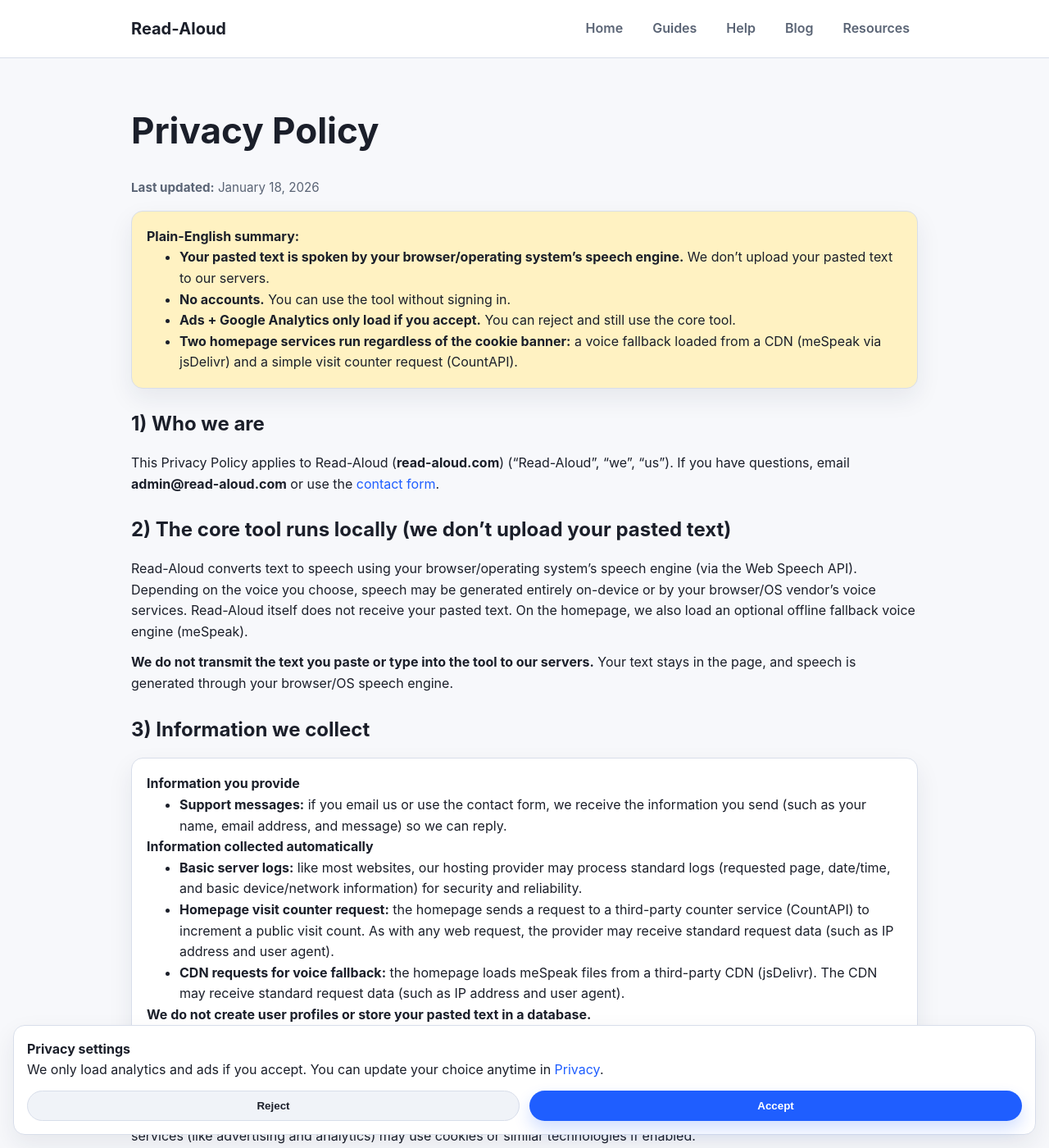
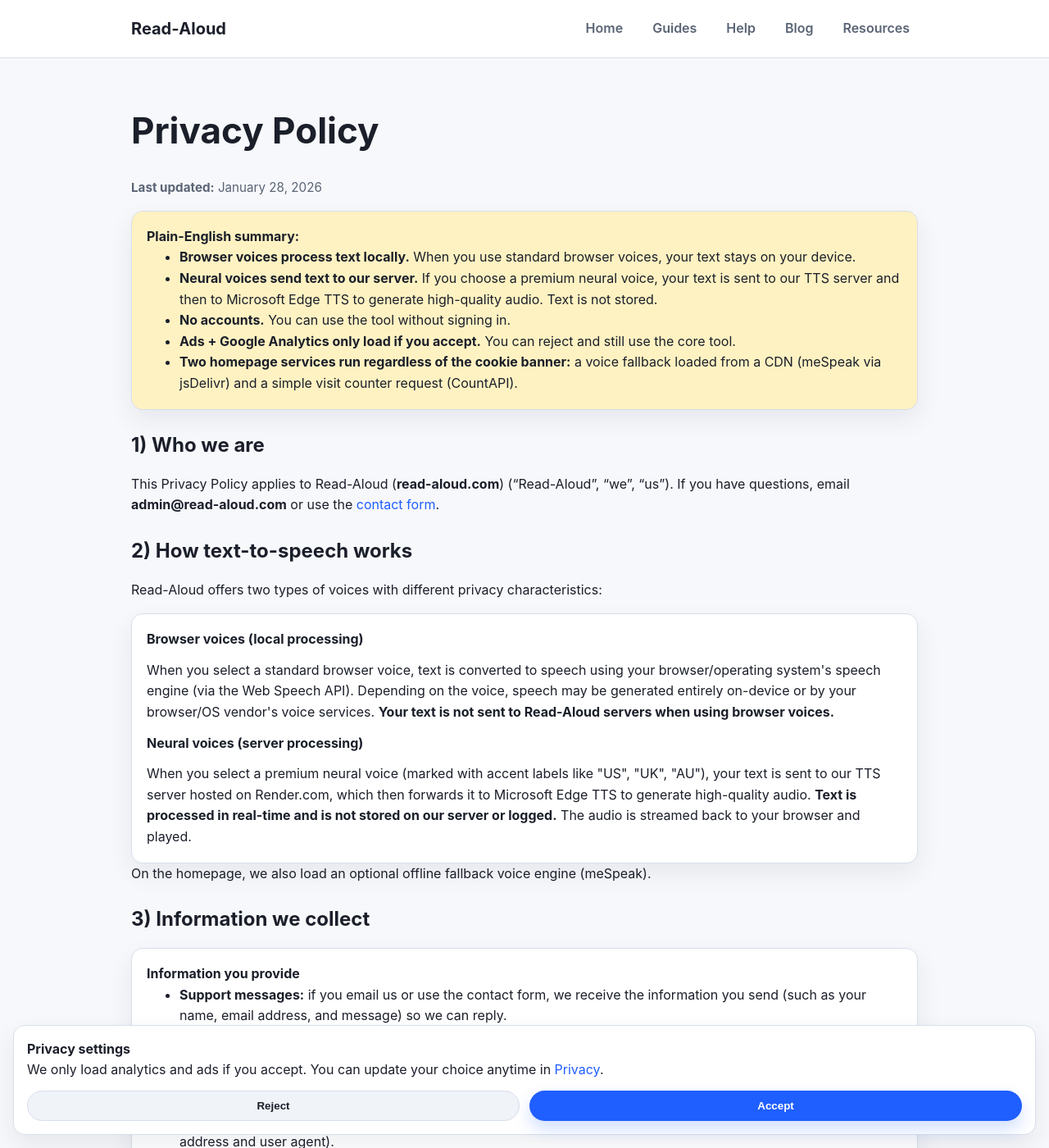
Before and after one commit to ndaly111/read-aloud, a Jekyll site: the page privacy.html, which Jekyll copies as it is, in a window 1280 px wide and 1400 px high. Shown: the whole window at 82% size. Built offline with Jekyll 4.4.1, drawn with Linux system fonts in a browser that asks for light colours; some of the changed text lies outside the part shown.

Commit message:
Update privacy policy for neural voice feature
- Add disclosure that neural voices send text to TTS server
- Explain difference between browser voices (local) and neural voices (server)
- Add Microsoft Edge TTS to third-party services section
- Update last modified date

Co-Authored-By: Claude Opus 4.5 <noreply@anthropic.com>

```diff
--- a/privacy.html
+++ b/privacy.html
@@ -5,7 +5,7 @@
 <title>Privacy Policy | Read‑Aloud</title>
 <link rel="canonical" href="https://read-aloud.com/privacy.html">
 <meta name="viewport" content="width=device-width,initial-scale=1">
-<meta name="description" content="Privacy policy for Read‑Aloud (read-aloud.com). Read‑Aloud is a privacy-first text-to-speech tool that speaks text locally in your browser.">
+<meta name="description" content="Privacy policy for Read‑Aloud (read-aloud.com). Learn how browser voices process text locally and how premium neural voices use our TTS server.">
   <link rel="stylesheet" href="/styles.css">
   <script src="/cookie-consent.js" defer></script>
 </head>
@@ -26,12 +26,13 @@
 
 <main>
   <h1>Privacy Policy</h1>
-  <p class="small"><strong>Last updated:</strong> January 18, 2026</p>
+  <p class="small"><strong>Last updated:</strong> January 28, 2026</p>
 
   <div class="highlight">
     <strong>Plain-English summary:</strong>
     <ul>
-      <li><strong>Your pasted text is spoken by your browser/operating system’s speech engine.</strong> We don’t upload your pasted text to our servers.</li>
+      <li><strong>Browser voices process text locally.</strong> When you use standard browser voices, your text stays on your device.</li>
+      <li><strong>Neural voices send text to our server.</strong> If you choose a premium neural voice, your text is sent to our TTS server and then to Microsoft Edge TTS to generate high-quality audio. Text is not stored.</li>
       <li><strong>No accounts.</strong> You can use the tool without signing in.</li>
       <li><strong>Ads + Google Analytics only load if you accept.</strong> You can reject and still use the core tool.</li>
       <li><strong>Two homepage services run regardless of the cookie banner:</strong> a voice fallback loaded from a CDN (meSpeak via jsDelivr) and a simple visit counter request (CountAPI).</li>
@@ -44,16 +45,29 @@
     If you have questions, email <strong>admin@read-aloud.com</strong> or use the <a href="/contact.html">contact form</a>.
   </p>
 
-  <h2>2) The core tool runs locally (we don’t upload your pasted text)</h2>
+  <h2>2) How text-to-speech works</h2>
   <p>
-    Read-Aloud converts text to speech using your browser/operating system’s speech engine (via the Web Speech API).
-    Depending on the voice you choose, speech may be generated entirely on-device or by your browser/OS vendor’s voice services.
-    Read-Aloud itself does not receive your pasted text.
+    Read-Aloud offers two types of voices with different privacy characteristics:
+  </p>
+
+  <div class="box">
+    <p style="margin-top:0"><strong>Browser voices (local processing)</strong></p>
+    <p>
+      When you select a standard browser voice, text is converted to speech using your browser/operating system's speech engine (via the Web Speech API).
+      Depending on the voice, speech may be generated entirely on-device or by your browser/OS vendor's voice services.
+      <strong>Your text is not sent to Read-Aloud servers when using browser voices.</strong>
+    </p>
+
+    <p><strong>Neural voices (server processing)</strong></p>
+    <p style="margin-bottom:0">
+      When you select a premium neural voice (marked with accent labels like "US", "UK", "AU"), your text is sent to our TTS server hosted on Render.com, which then forwards it to Microsoft Edge TTS to generate high-quality audio.
+      <strong>Text is processed in real-time and is not stored on our server or logged.</strong>
+      The audio is streamed back to your browser and played.
+    </p>
+  </div>
+
+  <p>
     On the homepage, we also load an optional offline fallback voice engine (meSpeak).
-  </p>
-  <p>
-    <strong>We do not transmit the text you paste or type into the tool to our servers.</strong>
-    Your text stays in the page, and speech is generated through your browser/OS speech engine.
   </p>
 
   <h2>3) Information we collect</h2>
@@ -136,11 +150,21 @@
     </p>
   </div>
 
+  <h3>Neural voice service (Microsoft Edge TTS via Render.com)</h3>
+  <p>
+    If you select a premium neural voice, your text is sent to our TTS server (hosted on Render.com) which forwards it to Microsoft Edge TTS to generate audio.
+  </p>
+  <ul>
+    <li><strong>Text is not stored:</strong> Our server processes text in real-time to generate audio and does not log or retain your text.</li>
+    <li><strong>Microsoft processing:</strong> Microsoft Edge TTS receives your text to generate speech. Microsoft's data practices apply to this processing.</li>
+    <li><strong>You can avoid this:</strong> Select a standard browser voice instead of a neural voice to keep text processing local.</li>
+  </ul>
+
   <h3>Contact form (Formspree)</h3>
   <p>
     If you use our contact form, your message is submitted to a third-party form processor (Formspree) so it can be delivered to us.
     Form submissions may include your name, email address, and message content.
-    Formspree’s processing is governed by their own privacy policy.
+    Formspree's processing is governed by their own privacy policy.
   </p>
 
   <h3>Visit counter (CountAPI)</h3>
```
